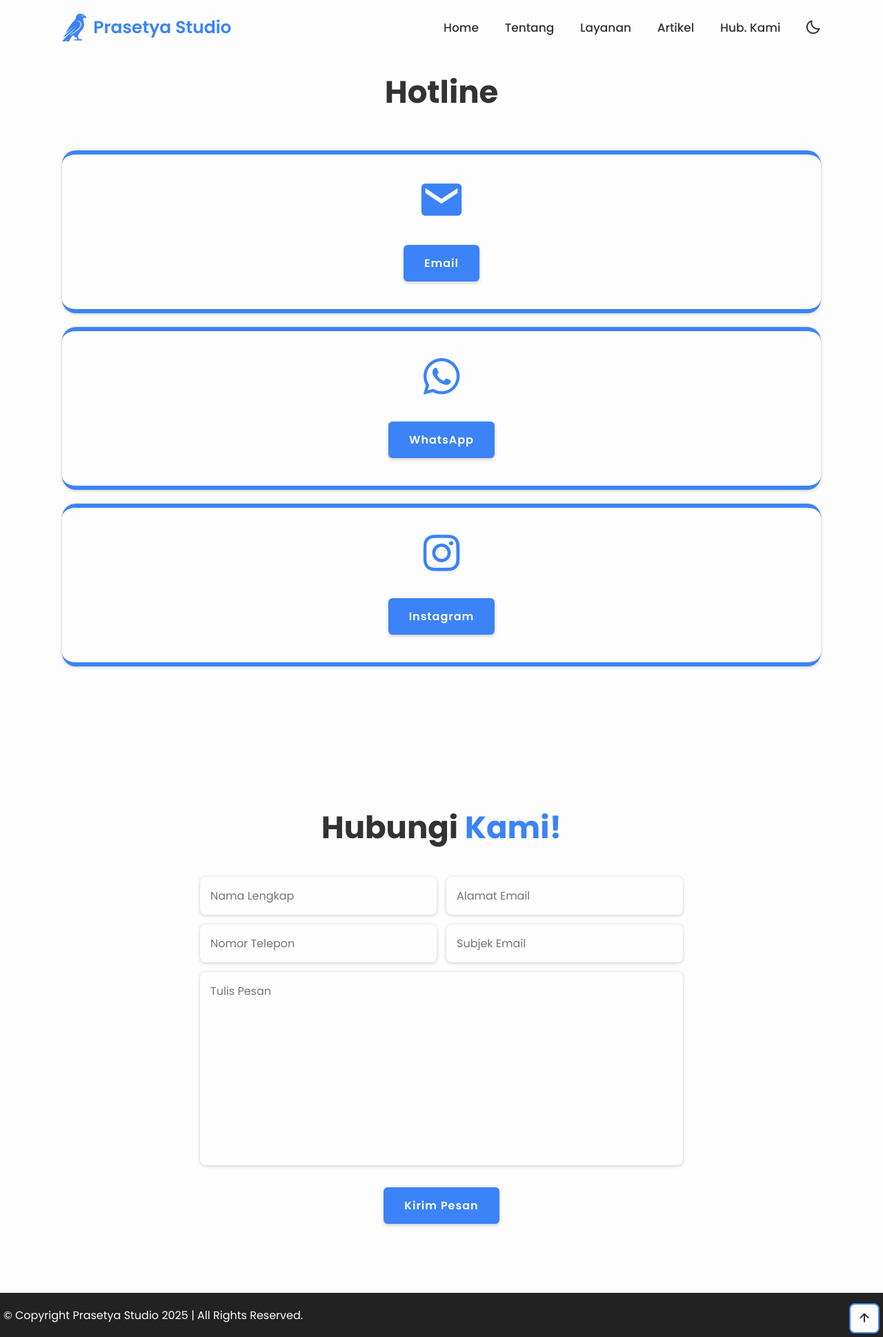
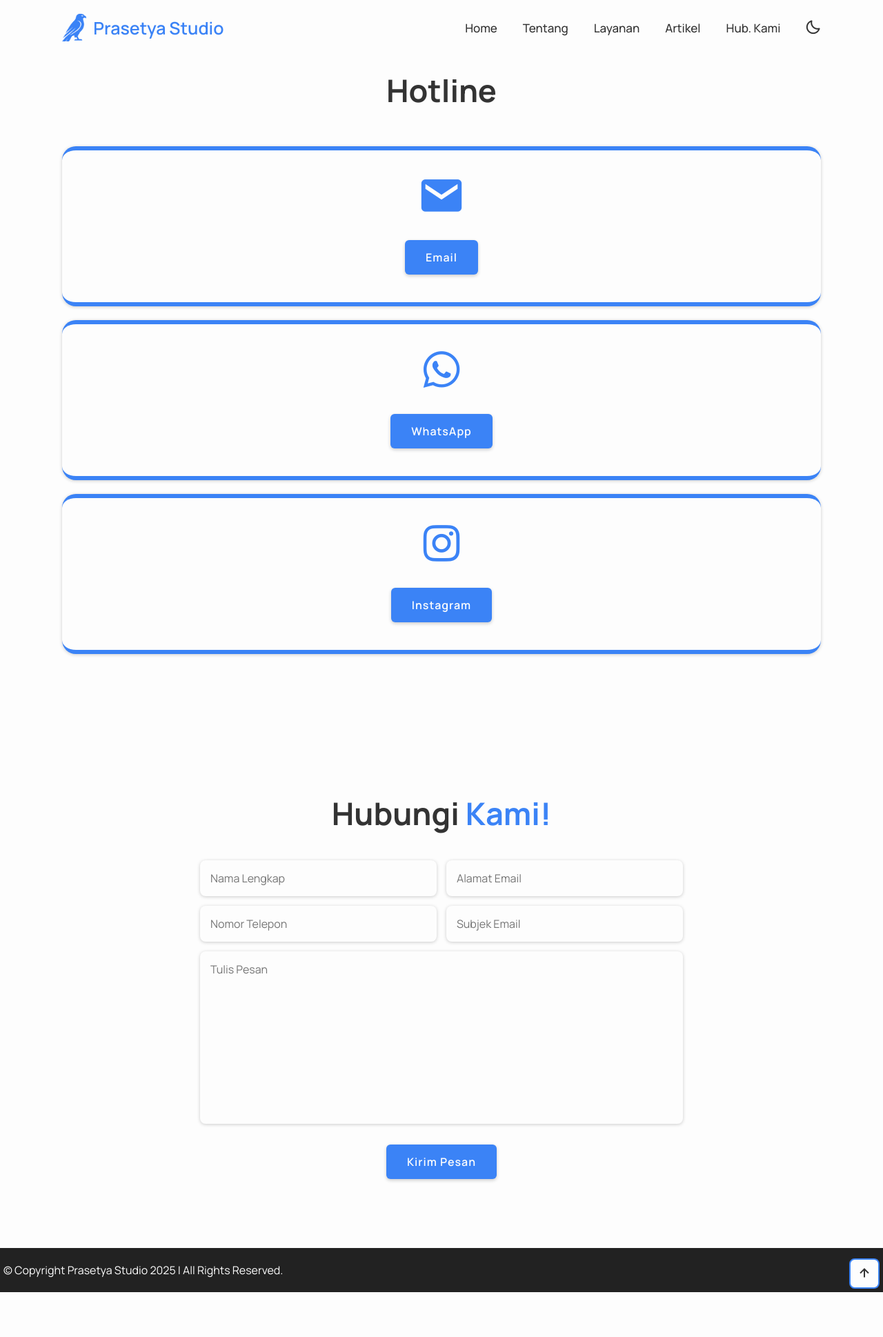
Before and after one commit to aryoprasetya/prasetyastudioweb, a PHP site: page /contact.html in a window 1280 px wide. Shown: the whole page at 69% size. After the commit the page ends 1873 px from the top, so only its background shows below. Run offline with PHP 8.4, Linux system fonts and the light colour scheme.

Commit message:
Update style copy 2.css

```diff
--- a/css/style copy 2.css
+++ b/css/style copy 2.css
@@ -1,4 +1,4 @@
-@import url('https://fonts.googleapis.com/css2?family=Poppins:wght@300;400;500;600;700;800;900&display=swap');
+@import url('https://fonts.googleapis.com/css2?family=Manrope:wght@300;400;500;600;700;800&display=swap');
 
 * {
     margin: 0;
@@ -8,7 +8,7 @@
     border: none;
     outline: none;
     scroll-behavior: smooth;
-    font-family: 'Poppins', sans-serif;
+    font-family: 'Manrope', sans-serif;
 }
 
 :root {
```
